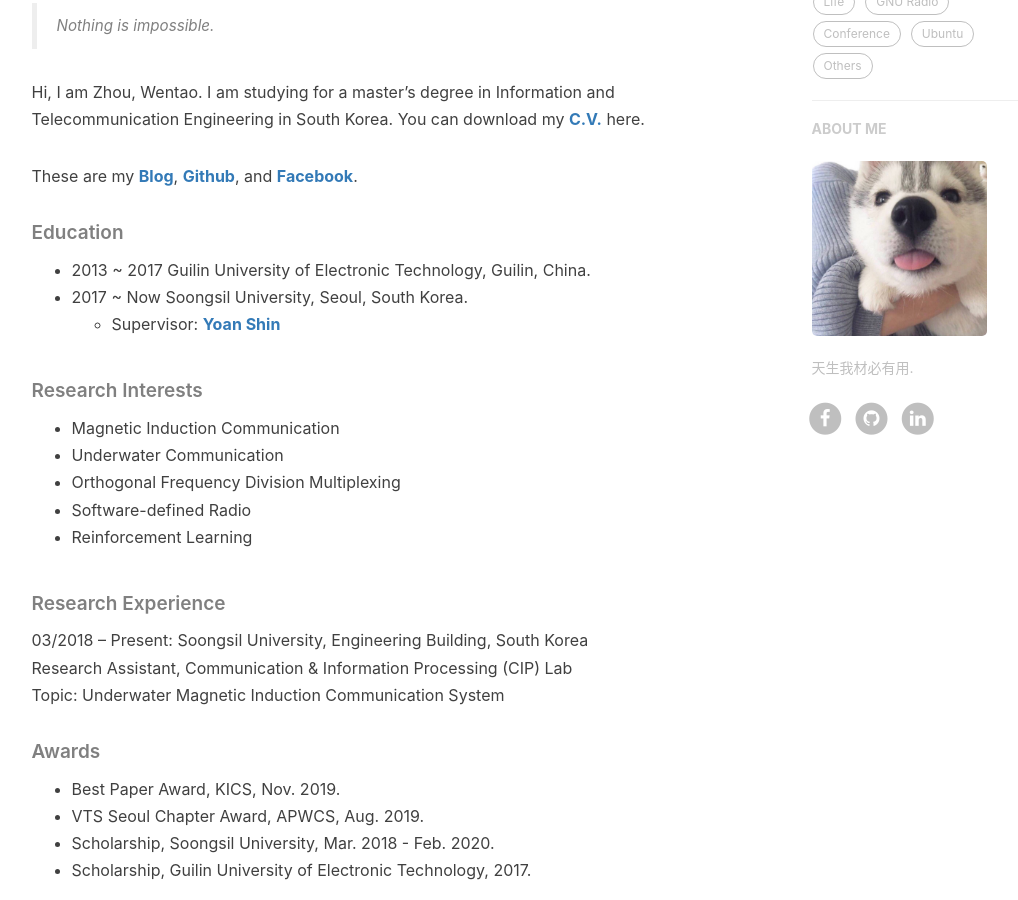
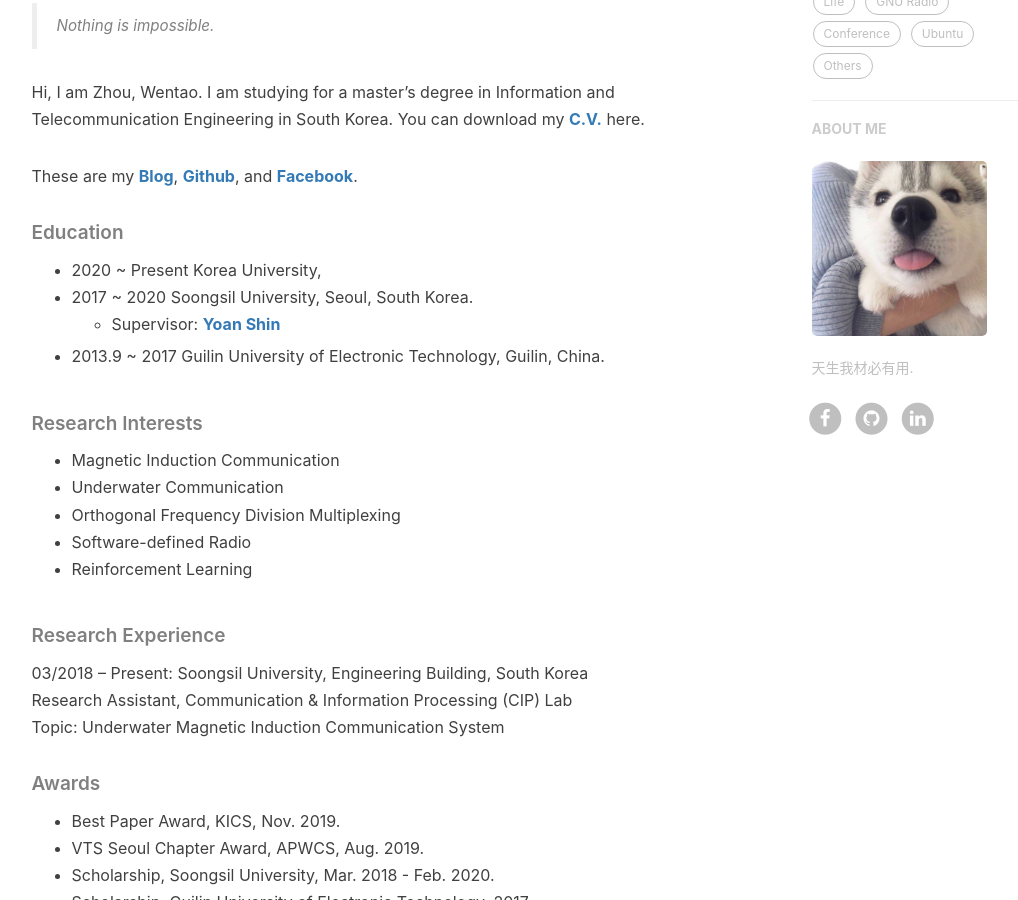
Before and after one commit to csxmt123/zhouwt612.github.io, a Jekyll site: the page built from z_about.html, in a window 1280 px wide and 900 px high, scrolled down 498 px. Shown: the whole window, without its empty margins (136-1154 px from the left). Built offline with Jekyll 4.4.1, drawn with Linux system fonts in a browser that asks for light colours; nearby versions of some CDN libraries; comment, search, counter and statistics services are not loaded.

Commit message:
Update en.md

```diff
--- a/_includes/about/en.md
+++ b/_includes/about/en.md
@@ -8,10 +8,10 @@ Hi, I am Zhou, Wentao. I am studying for a master's degree in Information and Te
 These are my [**Blog**](https://wentaozhou.cn), [**Github**](http://github.com/zhouwt612), and [**Facebook**](https://www.facebook.com/zhouwentao612).
 
 ##### Education
-- 2013 ~ 2017 Guilin University of Electronic Technology, Guilin, China.
-- 2017 ~ Now  Soongsil University, Seoul, South Korea.
+- 2020 ~ Present Korea University,
+- 2017 ~ 2020  Soongsil University, Seoul, South Korea.
   - Supervisor: [**Yoan Shin**](https://ieeexplore.ieee.org/author/37279496500)
-
+- 2013.9 ~ 2017 Guilin University of Electronic Technology, Guilin, China.
 
 ##### Research Interests
 
```
